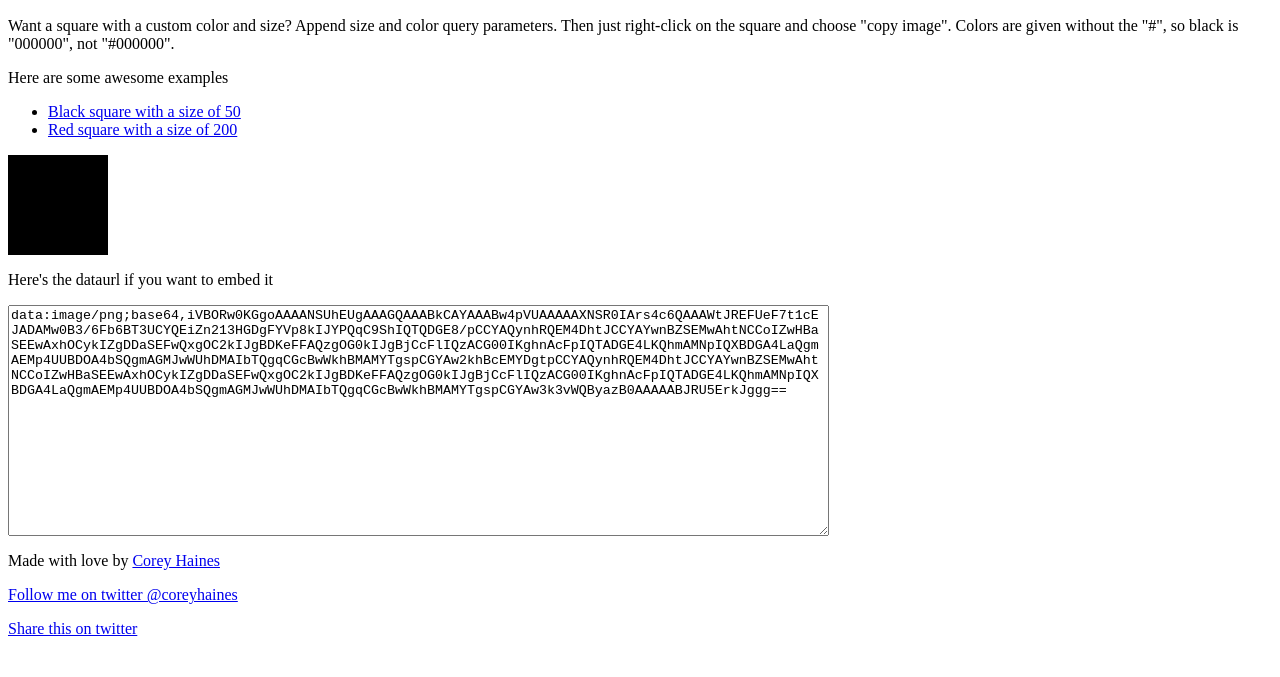
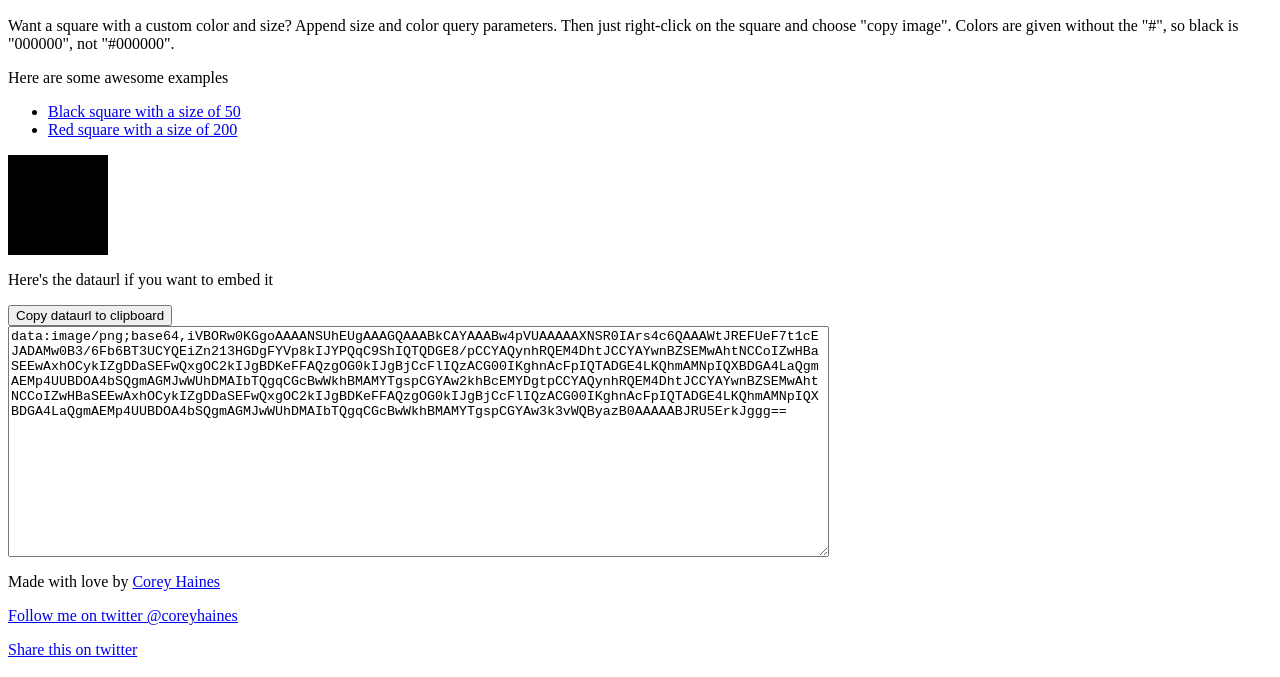
Before and after one commit to coreyhaines/tinysquare, a plain HTML site: page index.html in a window 1280 px wide. Shown: the part 123-800 px from the top of the page. Drawn offline with Linux system fonts and the light colour scheme.

Commit message:
Add a button to copy the dataurl to clipboard

```diff
--- a/index.html
+++ b/index.html
@@ -48,6 +48,13 @@ function draw() {
     dataUrlTag.value = canvas.toDataURL();
   }
 }
+function copyDataURLToClipboard() {
+  if(navigator.clipboard) {
+    const canvas = document.getElementById('canvas');
+    const dataURL = canvas.toDataURL();
+    navigator.clipboard.writeText(dataURL);
+  }
+}
   </script>
   <!-- Global site tag (gtag.js) - Google Analytics -->
 <script async src="https://www.googletagmanager.com/gtag/js?id=UA-596929-11"></script>
@@ -72,6 +79,7 @@ function draw() {
     <canvas id="canvas"></canvas>
     <div>
     <p>Here's the dataurl if you want to embed it</p>
+    <div><button onclick='copyDataURLToClipboard();'>Copy dataurl to clipboard</button></div>
     <textarea id='dataurl' cols="100" rows="15"></textarea>
     </div>
     <p>Made with love by <a href="https://articles.coreyhaines.com/">Corey Haines</a></p>
```
